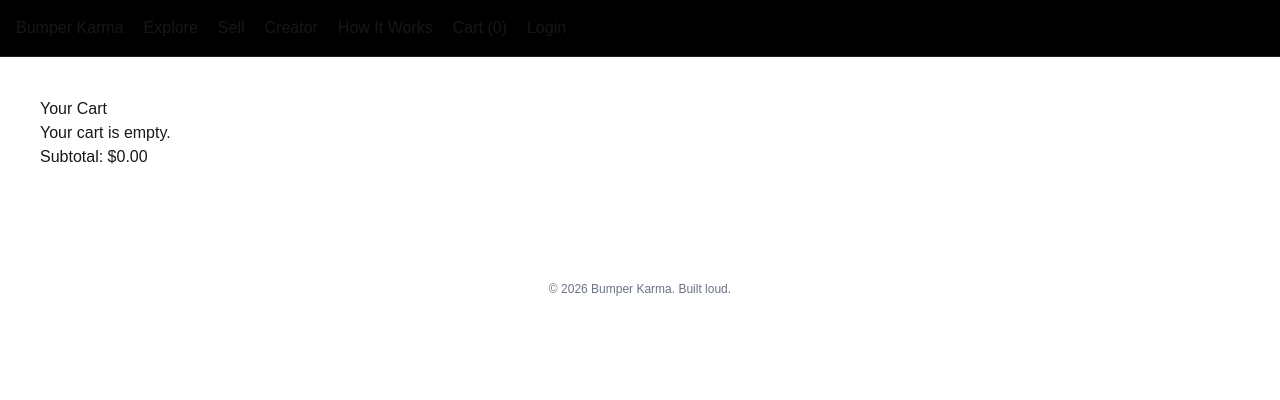
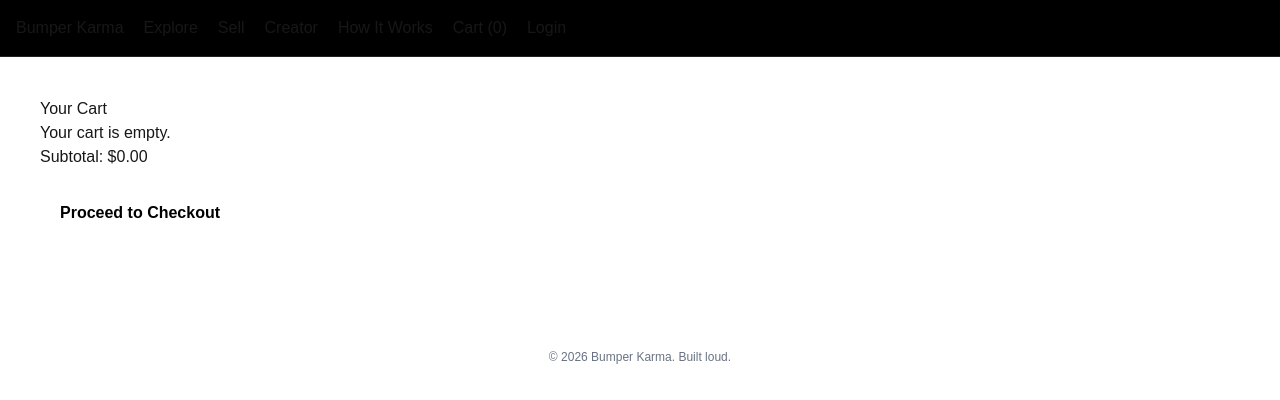
Before and after one commit to bumperkarmallc-boop/bk-marketplace, a Next.js app: page /cart in a window 1280 px wide. Shown: the top 400 px of the page. Built offline with nearby package versions, Linux system fonts and the light colour scheme.

Commit message:
cart checkout pipeline stable

```diff
--- a/app/cart/page.tsx
+++ b/app/cart/page.tsx
@@ -67,7 +67,24 @@ export default function CartPage() {
         </div>
       ))}
 
-      <h2>Subtotal: ${subtotal.toFixed(2)}</h2>
-    </main>
+<h2>Subtotal: ${subtotal.toFixed(2)}</h2>
+
+<button
+  style={{
+    marginTop: "20px",
+    padding: "12px 20px",
+    background: "#fff",
+    color: "#000",
+    border: "none",
+    cursor: "pointer",
+    fontWeight: "bold"
+  }}
+  onClick={() => window.location.href = "/checkout"}
+>
+  Proceed to Checkout
+</button>
+
+</main>
+
   )
 }
--- a/app/checkout/page.tsx
+++ b/app/checkout/page.tsx
@@ -3,9 +3,10 @@
 import { useEffect, useState } from "react"
 import { getCart } from "@/lib/cartStore"
 import { supabaseBrowser } from "@/lib/supabase-browser"
+
 export default function CheckoutPage() {
 
-  const [cart, setCart] = useState([])
+  const [cart, setCart] = useState<any[]>([])
 
   useEffect(() => {
     const items = getCart()
@@ -15,7 +16,9 @@ export default function CheckoutPage() {
   const subtotal = cart.reduce((sum, item) => {
     return sum + item.price * item.qty
   }, 0)
+
   const createOrder = async () => {
+
     const { data: { user } } = await supabaseBrowser.auth.getUser()
 
     if (!user) {
@@ -24,29 +27,44 @@ const createOrder = async () => {
     }
 
     for (const item of cart) {
-    await supabaseBrowser.from("orders").insert({
+
+      const { error } = await supabaseBrowser
+        .from("orders")
+        .insert({
           buyer_id: user.id,
-      product_id: item.id,
+product_id: item.product_id,
           seller_id: item.seller_id,
           price: item.price,
           status: "pending"
         })
+
+if (error) {
+  console.error(error)
+  alert("Order failed — see console")
+  return
+}
+
     }
 
     alert("Order created")
   }
+
   return (
     <div style={{ padding: "2rem" }}>
       <h1>Checkout</h1>
 
       {cart.map((item) => (
         <div key={item.id}>
-          {item.name} — ${item.price} × {item.qty}
+          {item.name} — ${item.price} x {item.qty}
         </div>
       ))}
 
       <h2>Subtotal: ${subtotal}</h2>
-<button style={{ marginTop: "20px" }} onClick={createOrder}>
+
+      <button
+        style={{ marginTop: "20px" }}
+        onClick={createOrder}
+      >
         Continue to Payment
       </button>
     </div>
```
Lines whose indentation alone changed are shown as unchanged.
